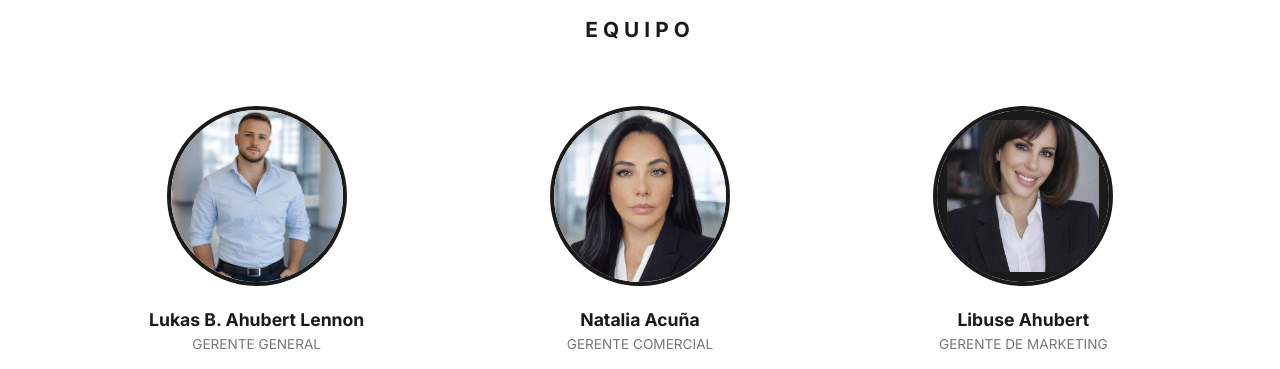
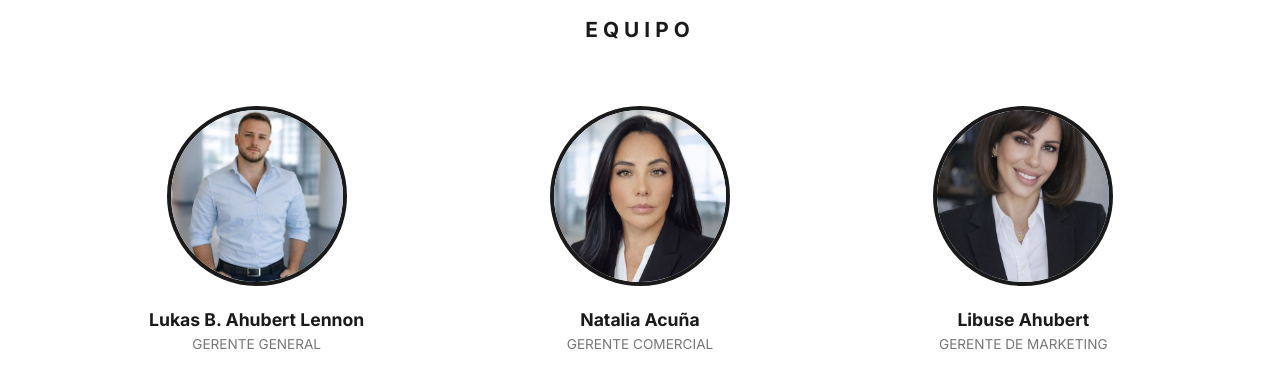
Before and after one commit to IKUBERT/ikubert.github.io, a Jekyll site: the page built from acerca.html, in a window 1280 px wide. Shown: the part 1557-1926 px from the top of the page. Built offline with Jekyll 4.4.1, drawn with Linux system fonts in a browser that asks for light colours.

Commit message:
Update acerca.html

```diff
--- a/acerca.html
+++ b/acerca.html
@@ -53,7 +53,7 @@ title: Acerca de | IKUBERT
     <div class="team-grid team-grid-scroll" style="display: grid; grid-template-columns: repeat(auto-fit, minmax(250px, 1fr)); gap: 50px; max-width: 1100px; margin: 0 auto;">
         <div style="display: flex; flex-direction: column; align-items: center;"><div style="width: 180px; height: 180px; border-radius: 50%; overflow: hidden; border: 4px solid #1a1a1a; margin-bottom: 20px;"><img src="{{ site.baseurl }}/src/Foto Lukas Ahubert.jpeg" alt="Lukas Ahubert" style="width: 100%; height: 100%; object-fit: cover;"></div><h4 style="margin: 0; font-size: 1.1rem;">Lukas B. Ahubert Lennon</h4><p style="font-size: 0.85rem; color: #777; text-transform: uppercase;">Gerente General</p><a href="https://www.linkedin.com/in/lukas-ahubert/" target="_blank" style="text-decoration: none; background: #0077b5; color: white; padding: 10px 25px; border-radius: 25px; font-size: 0.75rem; font-weight: 700; margin-top: 15px;">LINKEDIN</a></div>
         <div style="display: flex; flex-direction: column; align-items: center;"><div style="width: 180px; height: 180px; border-radius: 50%; overflow: hidden; border: 4px solid #1a1a1a; margin-bottom: 20px;"><img src="{{ site.baseurl }}/src/Foto Natalia Acuña.jpeg" alt="Natalia Acuña" style="width: 100%; height: 100%; object-fit: cover;"></div><h4 style="margin: 0; font-size: 1.1rem;">Natalia Acuña</h4><p style="font-size: 0.85rem; color: #777; text-transform: uppercase;">Gerente Comercial</p><a href="https://www.linkedin.com/in/natalia-acu%C3%B1a/" target="_blank" style="text-decoration: none; background: #0077b5; color: white; padding: 10px 25px; border-radius: 25px; font-size: 0.75rem; font-weight: 700; margin-top: 15px;">LINKEDIN</a></div>
-        <div style="display: flex; flex-direction: column; align-items: center;"><div style="width: 180px; height: 180px; border-radius: 50%; overflow: hidden; border: 4px solid #1a1a1a; margin-bottom: 20px;"><img src="{{ site.baseurl }}/src/Foto Libuse Ahubert.jpeg" alt="Libuse Ahubert" style="width: 100%; height: 100%; object-fit: cover; background: #1a1a1a; padding: 10px;"></div><h4 style="margin: 0; font-size: 1.1rem;">Libuse Ahubert</h4><p style="font-size: 0.85rem; color: #777; text-transform: uppercase;">Gerente de Marketing</p><a href="https://www.linkedin.com/in/libuse-ahubert-lennon-980b43213" target="_blank" style="text-decoration: none; background: #0077b5; color: white; padding: 10px 25px; border-radius: 25px; font-size: 0.75rem; font-weight: 700; margin-top: 15px;">LINKEDIN</a></div>
+        <div style="display: flex; flex-direction: column; align-items: center;"><div style="width: 180px; height: 180px; border-radius: 50%; overflow: hidden; border: 4px solid #1a1a1a; margin-bottom: 20px;"><img src="{{ site.baseurl }}/src/Foto Libuse Ahubert.jpeg" alt="Libuse Ahubert" style="width: 100%; height: 100%; object-fit: cover;"></div><h4 style="margin: 0; font-size: 1.1rem;">Libuse Ahubert</h4><p style="font-size: 0.85rem; color: #777; text-transform: uppercase;">Gerente de Marketing</p><a href="https://www.linkedin.com/in/libuse-ahubert-lennon-980b43213" target="_blank" style="text-decoration: none; background: #0077b5; color: white; padding: 10px 25px; border-radius: 25px; font-size: 0.75rem; font-weight: 700; margin-top: 15px;">LINKEDIN</a></div>
     </div>
 </div>
 
```
